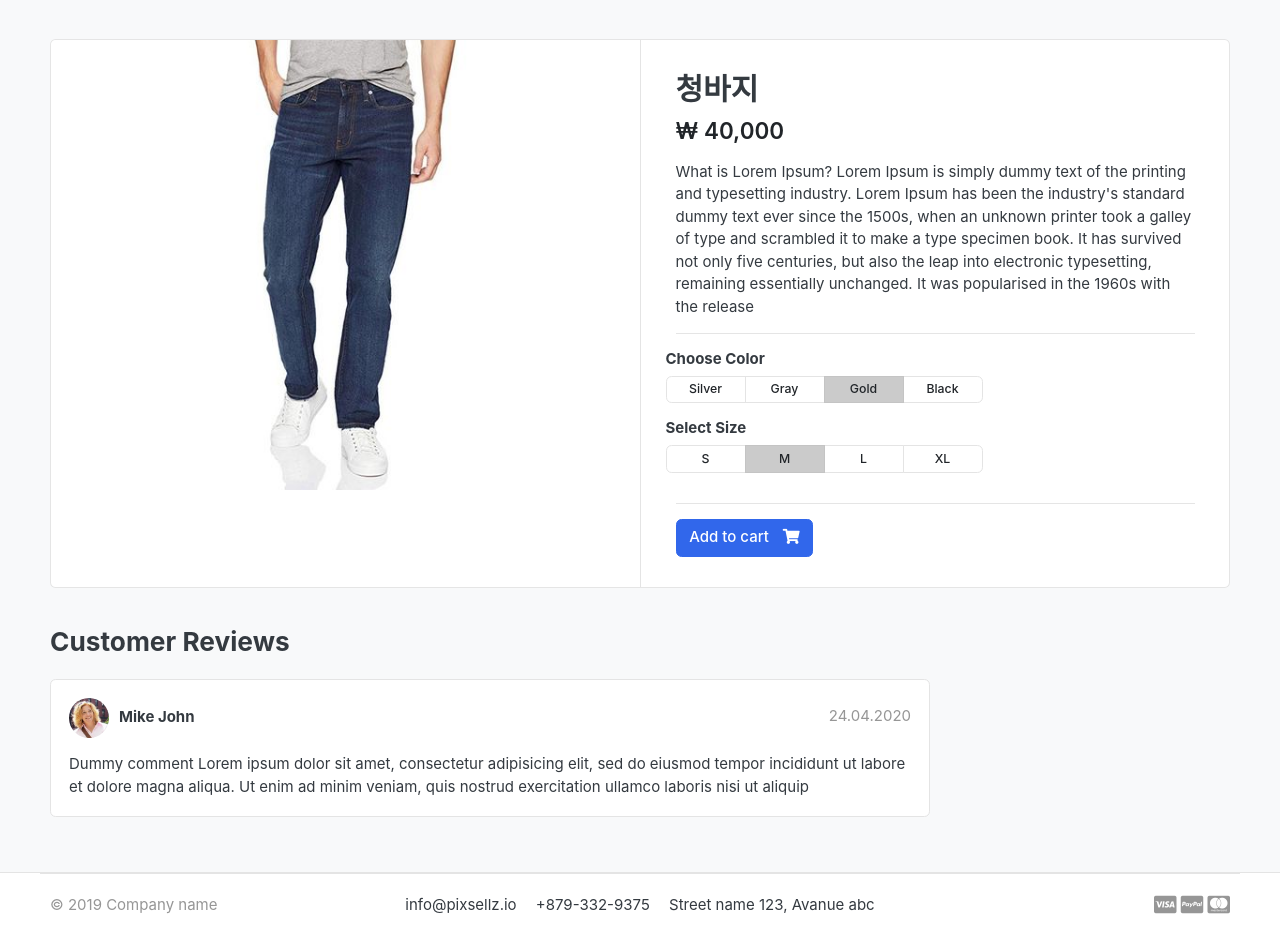
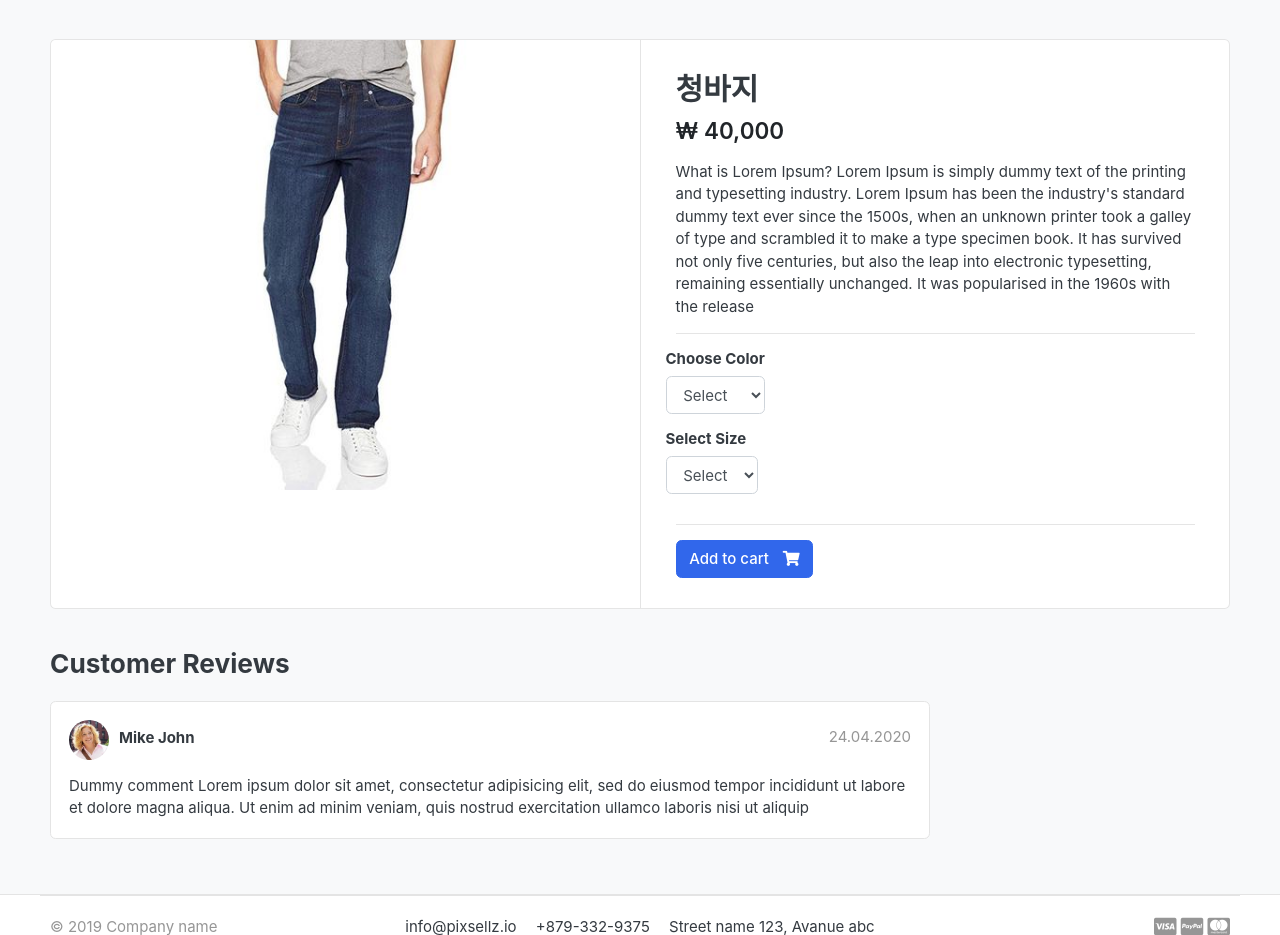
Before and after one commit to ramyo564/Upgrade_Django4, a Django app: a page that uses templates/store/product_detail.html in a window 1280 px wide. Shown: the part 119-1054 px from the top of the page. Before the commit the page ends 1033 px from the top, so only its background shows below. Run offline with Django 4.2, Linux system fonts and the light colour scheme; data comes from the database, SQL or seed files in the repository; both versions use the stored data as it was after the commit; some libraries are stand-ins or nearby versions; some web fonts are replaced.

Commit message:
complete s12

```diff
--- a/carts/views.py
+++ b/carts/views.py
@@ -1,5 +1,5 @@
 from django.shortcuts import render, redirect, get_object_or_404
-from store.models import Product
+from store.models import Product, Variation
 from .models import Cart, CartItem
 from django.http import HttpResponse
 from django.core.exceptions import ObjectDoesNotExist
@@ -11,7 +11,22 @@ def _cart_id(request):
     return cart
 
 def add_cart(request, product_id):
+
     product = Product.objects.get(id=product_id) #get the product
+    product_variation = []
+    if request.method == 'POST':
+        for item in request.POST:
+            key = item
+            value = request.POST[key]
+
+            try:
+                variation = Variation.objects.get(product=product, variation_category__iexact=key, variation_value__iexact=value)
+                product_variation.append(variation)
+            except:
+                pass
+
+
+
     try:
         cart = Cart.objects.get(cart_id=_cart_id(request)) # get the cart using the cart_id present in the session
     except Cart.DoesNotExist:
--- a/store/models.py
+++ b/store/models.py
@@ -25,3 +25,27 @@ class Product(models.Model):
     def save(self, force_insert=False, force_update=False, using=None, update_fields=None):
         self.slug = slugify(self.product_name, allow_unicode=True)
         super().save(force_insert, force_update, using, update_fields)
+
+class VariationManager(models.Manager):
+    def colors(self):
+        return super(VariationManager, self).filter(variation_category='color', is_active=True)
+
+    def sizes(self):
+        return super(VariationManager, self).filter(variation_category='size', is_active=True)
+
+variation_category_choice = (
+    ('color', 'color'),
+    ('size', 'size'),
+)
+
+class Variation(models.Model):
+    product = models.ForeignKey(Product, on_delete=models.CASCADE)
+    variation_category = models.CharField(max_length=100, choices=variation_category_choice)
+    variation_value     = models.CharField(max_length=100)
+    is_active           = models.BooleanField(default=True)
+    created_date        = models.DateTimeField(auto_now=True)
+
+    objects = VariationManager()
+
+    def __unicode__(self):
+        return self.product
--- a/templates/store/product_detail.html
+++ b/templates/store/product_detail.html
@@ -2,7 +2,6 @@
 {% load static %}
 {% load humanize %}
 {% block content %}
-
 
   <section class="section-content padding-y bg">
     <div class="container">
@@ -14,76 +13,79 @@
             <article class="gallery-wrap">
               <div class="img-big-wrap">
                 <a href="#"><img src="{{ single_product.images.url }}"></a>
-        </div> <!-- img-big-wrap.// -->
+              </div>
+              <!-- img-big-wrap.// -->
 
-    </article> <!-- gallery-wrap .end// -->
+            </article>
+            <!-- gallery-wrap .end// -->
           </aside>
           <main class="col-md-6 border-left">
+
+            <form action="{% url 'add_cart' single_product.id %}" method="POST">
+              {% csrf_token %}
               <article class="content-body">
 
                 <h2 class="title">{{ single_product.product_name }}</h2>
 
                 <div class="mb-3">
-        <var class="price h4">₩ {{ single_product.price|intcomma }}</var>
+                  <var class="price h4">₩
+                    {{ single_product.price|intcomma }}</var>
                 </div>
 
                 <p>{{ single_product.description }}</p>
-
 
                 <hr>
                 <div class="row">
                   <div class="item-option-select">
                     <h6>Choose Color</h6>
-                <div class="btn-group btn-group-sm btn-group-toggle" data-toggle="buttons">
-                  <label class="btn btn-light">
-                    <input type="radio" name="radio_color"> Silver
-                  </label>
-                  <label class="btn btn-light">
-                    <input type="radio" name="radio_color" > Gray
-                  </label>
-                  <label class="btn btn-light active">
-                    <input type="radio" name="radio_color checked"> Gold
-                  </label>
-                  <label class="btn btn-light">
-                    <input type="radio" name="radio_color"> Black
-                  </label>
+                    <select name="color" class="form-control" required="required">
+                      <option value="" disabled="disabled" selected="selected">Select</option>
+                      {% for i in single_product.variation_set.colors %}
+                        <option value="{{ i.variation_value | lower }}">{{ i.variation_value | capfirst }}</option>
+                      {% endfor %}
+                    </select>
                   </div>
                 </div>
-        </div> <!-- row.// -->
                 <div class="row">
                   <div class="item-option-select">
                     <h6>Select Size</h6>
-                <div class="btn-group btn-group-sm btn-group-toggle" data-toggle="buttons">
-                  <label class="btn btn-light">
-                    <input type="radio" name="radio_color"> S
-                  </label>
-                  <label class="btn btn-light active">
-                    <input type="radio" name="radio_color" checked> M
-                  </label>
-                  <label class="btn btn-light">
-                    <input type="radio" name="radio_color"> L
-                  </label>
-                  <label class="btn btn-light">
-                    <input type="radio" name="radio_color"> XL
-                  </label>
+                    <select name="size" class="form-control" required="required">
+                      <option value="" disabled="disabled" selected="selected">Select</option>
+                      {% for i in single_product.variation_set.sizes %}
+                        <option value="{{ i.variation_value | lower }}">{{ i.variation_value | capfirst }}</option>
+                      {% endfor %}
+                    </select>
                   </div>
                 </div>
-        </div> <!-- row.// -->
                 <hr>
                 {% if single_product.stock <= 0 %}
                   <h5 class="text-danger">Out of Stock</h5>
                 {% else %}
                   {% if in_cart %}
-            <a href="{% url 'cart' %}" class="btn btn-success"> <span class="text">Add to cart</span> <i class="fas fa-check"></i>  </a>
-            <a href="{% url 'cart' %}" class="btn btn-outline-primary"> <span class="text">View Cart</span> <i class="fas fa-eye"></i>  </a>
+                    <a href="{% url 'cart' %}" class="btn btn-success">
+                      <span class="text">Add to cart</span>
+                      <i class="fas fa-check"></i>
+                    </a>
+                    <a href="{% url 'cart' %}" class="btn btn-outline-primary">
+                      <span class="text">View Cart</span>
+                      <i class="fas fa-eye"></i>
+                    </a>
                   {% else %}
-              <a href="{% url 'add_cart' single_product.id %}" class="btn  btn-primary"> <span class="text">Add to cart</span> <i class="fas fa-shopping-cart"></i>  </a>
+                    <button type="submit" class="btn  btn-primary">
+                      <span class="text">Add to cart</span>
+                      <i class="fas fa-shopping-cart"></i>
+                    </a>
                   {% endif %}
                 {% endif %}
-    </article> <!-- product-info-aside .// -->
-            </main> <!-- col.// -->
-        </div> <!-- row.// -->
-    </div> <!-- card.// -->
+              </article>
+              <!-- product-info-aside .// -->
+            </form>
+          </main>
+          <!-- col.// -->
+        </div>
+        <!-- row.// -->
+      </div>
+      <!-- card.// -->
       <!-- ============================ COMPONENT 1 END .// ================================= -->
 
       <br>
@@ -92,7 +94,8 @@
         <div class="col-md-9">
 
           <header class="section-heading">
-            <h3>Customer Reviews </h3>
+            <h3>Customer Reviews
+            </h3>
 
           </header>
 
@@ -100,29 +103,29 @@
             <div class="icontext w-100">
               <img src="./images/avatars/avatar1.jpg" class="img-xs icon rounded-circle">
               <div class="text">
-                    <span class="date text-muted float-md-right">24.04.2020 </span>
-                    <h6 class="mb-1">Mike John </h6>
+                <span class="date text-muted float-md-right">24.04.2020
+                </span>
+                <h6 class="mb-1">Mike John
+                </h6>
 
               </div>
-            </div> <!-- icontext.// -->
+            </div>
+            <!-- icontext.// -->
             <div class="mt-3">
               <p>
-                    Dummy comment Lorem ipsum dolor sit amet, consectetur adipisicing elit, sed do eiusmod
-                    tempor incididunt ut labore et dolore magna aliqua. Ut enim ad minim veniam,
-                    quis nostrud exercitation ullamco laboris nisi ut aliquip
+                Dummy comment Lorem ipsum dolor sit amet, consectetur adipisicing elit, sed do eiusmod tempor incididunt ut labore et dolore magna aliqua. Ut enim ad minim veniam, quis nostrud exercitation ullamco laboris nisi ut aliquip
               </p>
             </div>
           </article>
 
+        </div>
+        <!-- col.// -->
+      </div>
+      <!-- row.// -->
 
-
-        </div> <!-- col.// -->
-    </div> <!-- row.// -->
-
-
-    </div> <!-- container .//  -->
+    </div>
+    <!-- container .// -->
   </section>
   <!-- ========================= SECTION CONTENT END// ========================= -->
 
-
 {% endblock content %}
```
Also changed, not shown: carts/models.py (+3 -6 lines), store/admin.py (+6 -1 lines), carts/migrations/0002_cartitem_variations.py (added), db.sqlite3, store/migrations/0003_variation.py (added). Lines whose indentation alone changed are shown as unchanged.
